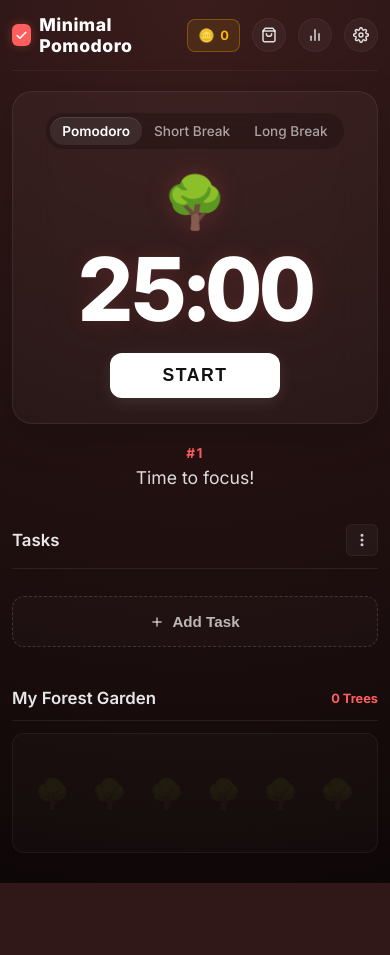
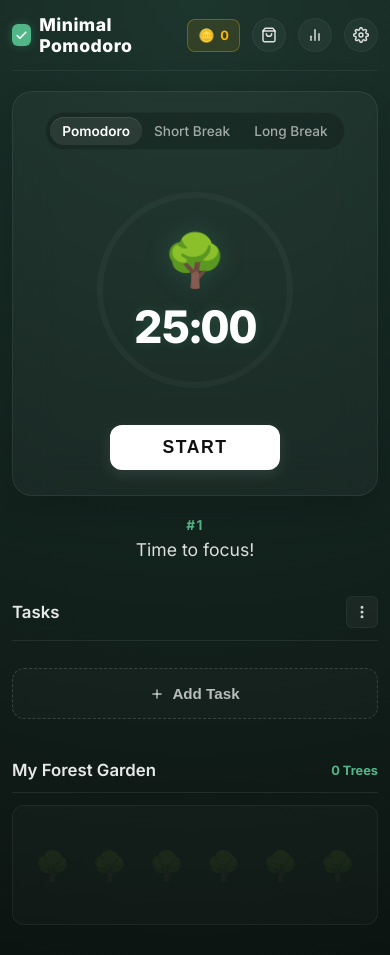
Before and after one commit to salunke12/minimal-pomodoro, a Django app: page / in a window 390 px wide. Before the commit the page ends 883 px from the top, so only its background shows below. Run offline with Django 5.2, Linux system fonts and the light colour scheme; data that the repository does not hold is empty.

Commit message:
Redesign interface into full Forest mobile app clone with organic green themes and circular progress rings

```diff
--- a/tracker/templates/tracker/index.html
+++ b/tracker/templates/tracker/index.html
@@ -12,19 +12,19 @@
     <script src="https://cdn.jsdelivr.net/npm/chart.js"></script>
     <style>
         :root {
-            /* Modern Dark/Glow Colors (shift with modes) */
-            --bg-work: radial-gradient(circle at 50% 0%, #3a1c1c 0%, #0e0707 100%);
-            --bg-short: radial-gradient(circle at 50% 0%, #153537 0%, #060e0f 100%);
-            --bg-long: radial-gradient(circle at 50% 0%, #14283c 0%, #050a0f 100%);
-
-            --accent-work: #ff5e5e;
-            --accent-short: #3ce6c3;
-            --accent-long: #4baaf7;
+            /* Forest Green Theme */
+            --bg-work: radial-gradient(circle at 50% 0%, #1c352d 0%, #0c1411 100%);
+            --bg-short: radial-gradient(circle at 50% 0%, #224239 0%, #0e1b17 100%);
+            --bg-long: radial-gradient(circle at 50% 0%, #153a32 0%, #091714 100%);
+
+            --accent-work: #52b788;
+            --accent-short: #74c69d;
+            --accent-long: #95d5b2;
 
             /* Active Mode State variables */
             --theme-bg: var(--bg-work);
             --theme-accent: var(--accent-work);
-            --theme-accent-rgb: 255, 94, 94;
+            --theme-accent-rgb: 82, 183, 136;
 
             --font-main: 'Inter', sans-serif;
             --transition-theme: background 0.6s cubic-bezier(0.4, 0, 0.2, 1), color 0.3s ease;
@@ -183,22 +183,58 @@
             box-shadow: inset 0 1px 0 rgba(255,255,255,0.1);
         }
 
+        /* Circle Progress Container */
+        .circle-container {
+            position: relative;
+            width: 220px;
+            height: 220px;
+            margin: 10px auto 25px auto;
+            display: flex;
+            align-items: center;
+            justify-content: center;
+        }
+
+        .progress-ring {
+            position: absolute;
+            top: 0;
+            left: 0;
+            transform: rotate(-90deg);
+        }
+
+        .progress-ring-bar {
+            transition: stroke-dashoffset 0.35s ease;
+            transform-origin: 50% 50%;
+            stroke-dasharray: 597;
+            stroke-dashoffset: 597;
+        }
+
+        .timer-center-content {
+            display: flex;
+            flex-direction: column;
+            align-items: center;
+            justify-content: center;
+            z-index: 2;
+        }
+
         /* Big Clock Display */
         .clock-display {
-            font-size: 7.5rem;
+            font-size: 3rem;
             font-weight: 800;
-            margin-bottom: 30px;
-            letter-spacing: -3px;
+            letter-spacing: -1px;
             user-select: none;
-            line-height: 1;
+            line-height: 1.1;
             font-feature-settings: "tnum";
-            text-shadow: 0 0 20px rgba(var(--theme-accent-rgb), 0.15);
-        }
-
-        @media (max-width: 480px) {
-            .clock-display {
-                font-size: 5.5rem;
-            }
+            text-shadow: 0 0 12px rgba(var(--theme-accent-rgb), 0.2);
+            color: #ffffff;
+        }
+
+        .tree-growth {
+            font-size: 3.8rem;
+            margin-bottom: 4px;
+            transition: all 0.3s cubic-bezier(0.4, 0, 0.2, 1);
+            user-select: none;
+            filter: drop-shadow(0 0 12px rgba(var(--theme-accent-rgb), 0.3));
+            animation: bounceSoft 3s ease-in-out infinite alternate;
         }
 
         /* Start/Pause Sleek Action Button */
@@ -1043,8 +1079,8 @@
                 margin-bottom: 20px;
             }
             .clock-display {
-                font-size: 6.2rem;
-                margin-bottom: 20px;
+                font-size: 3rem;
+                margin-bottom: 0px;
             }
             .start-btn {
                 padding: 12px 40px;
@@ -1087,7 +1123,7 @@
                 display: none;
             }
             .clock-display {
-                font-size: 5.5rem;
+                font-size: 2.8rem;
             }
             .tab-btn {
                 padding: 6px 12px;
@@ -1154,8 +1190,16 @@
                 <button id="tabLONG_BREAK" class="tab-btn" onclick="setMode('LONG_BREAK')">Long Break</button>
             </div>
 
-            <div id="treeGrowth" class="tree-growth">🌱</div>
-            <div id="clock" class="clock-display">25:00</div>
+            <div class="circle-container">
+                <svg class="progress-ring" width="220" height="220">
+                    <circle class="progress-ring-bg" stroke="rgba(255,255,255,0.03)" stroke-width="6" fill="transparent" r="95" cx="110" cy="110" />
+                    <circle id="progressRingBar" class="progress-ring-bar" stroke="var(--theme-accent)" stroke-width="6" stroke-linecap="round" fill="transparent" r="95" cx="110" cy="110" />
+                </svg>
+                <div class="timer-center-content">
+                    <div id="treeGrowth" class="tree-growth">🌱</div>
+                    <div id="clock" class="clock-display">25:00</div>
+                </div>
+            </div>
 
             <div class="timer-controls">
                 <button id="startBtn" class="start-btn" onclick="toggleTimer()">Start</button>
@@ -1703,17 +1747,17 @@
         if (mode === 'WORK') {
             root.style.setProperty('--theme-bg', 'var(--bg-work)');
             root.style.setProperty('--theme-accent', 'var(--accent-work)');
-            root.style.setProperty('--theme-accent-rgb', '255, 94, 94');
+            root.style.setProperty('--theme-accent-rgb', '82, 183, 136');
             infoMessageDisplay.innerText = activeTaskLabel === "General Focus" ? "Time to focus!" : `Focusing on: ${activeTaskLabel}`;
         } else if (mode === 'SHORT_BREAK') {
             root.style.setProperty('--theme-bg', 'var(--bg-short)');
             root.style.setProperty('--theme-accent', 'var(--accent-short)');
-            root.style.setProperty('--theme-accent-rgb', '60, 230, 195');
+            root.style.setProperty('--theme-accent-rgb', '116, 198, 157');
             infoMessageDisplay.innerText = "Time for a break!";
         } else if (mode === 'LONG_BREAK') {
             root.style.setProperty('--theme-bg', 'var(--bg-long)');
             root.style.setProperty('--theme-accent', 'var(--accent-long)');
-            root.style.setProperty('--theme-accent-rgb', '75, 170, 247');
+            root.style.setProperty('--theme-accent-rgb', '149, 213, 178');
             infoMessageDisplay.innerText = "Time for a long break!";
         }
 
@@ -1833,8 +1877,15 @@
         const modeLabel = currentMode === 'WORK' ? 'Focus' : 'Break';
         document.title = `${m}:${s} — ${modeLabel}`;
 
+        // Circular progress ring offset calculation
+        const progress = (totalDurationSeconds - timeLeft) / totalDurationSeconds;
+        const circleBar = document.getElementById('progressRingBar');
+        if (circleBar) {
+            const offset = 597 - (progress * 597);
+            circleBar.style.strokeDashoffset = offset;
+        }
+
         // Live Tree growth stages based on focus progress and species choice
-        const progress = (totalDurationSeconds - timeLeft) / totalDurationSeconds;
         const treeGrowthEl = document.getElementById('treeGrowth');
         if (treeGrowthEl) {
             if (timeLeft <= 0) {
```
